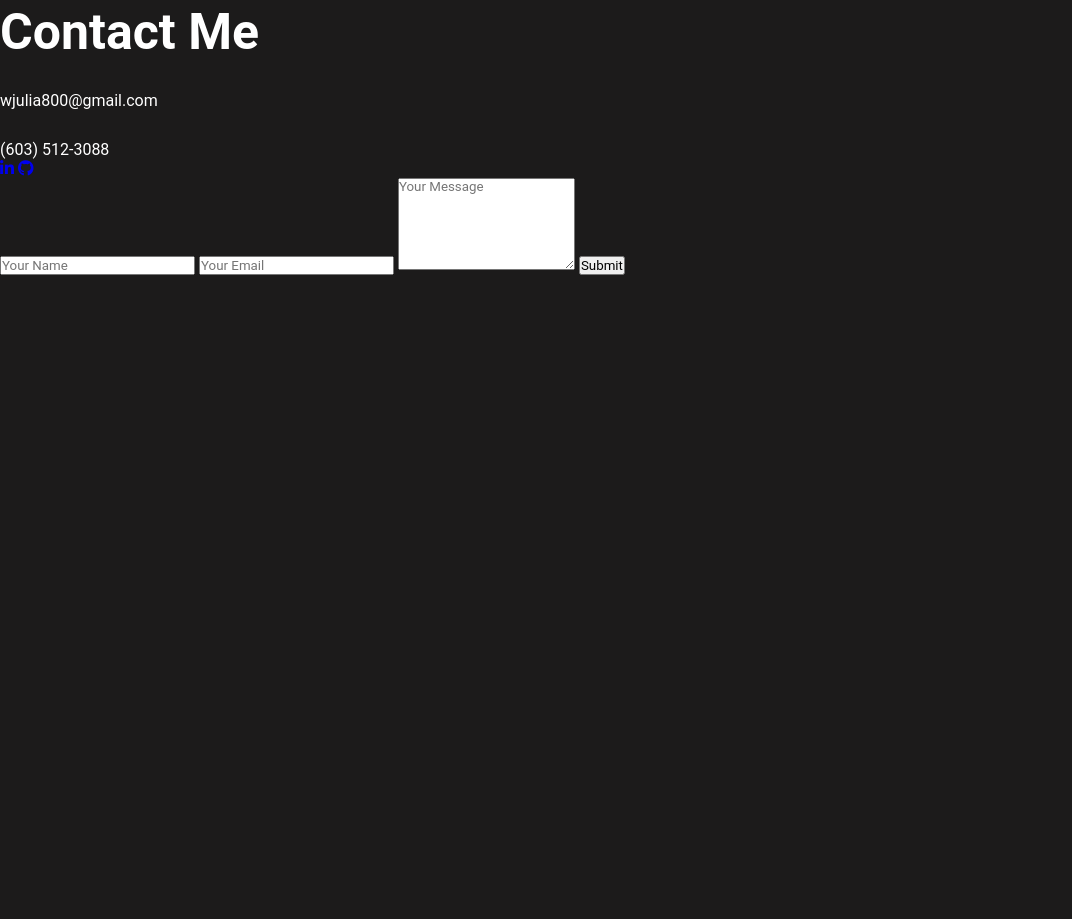
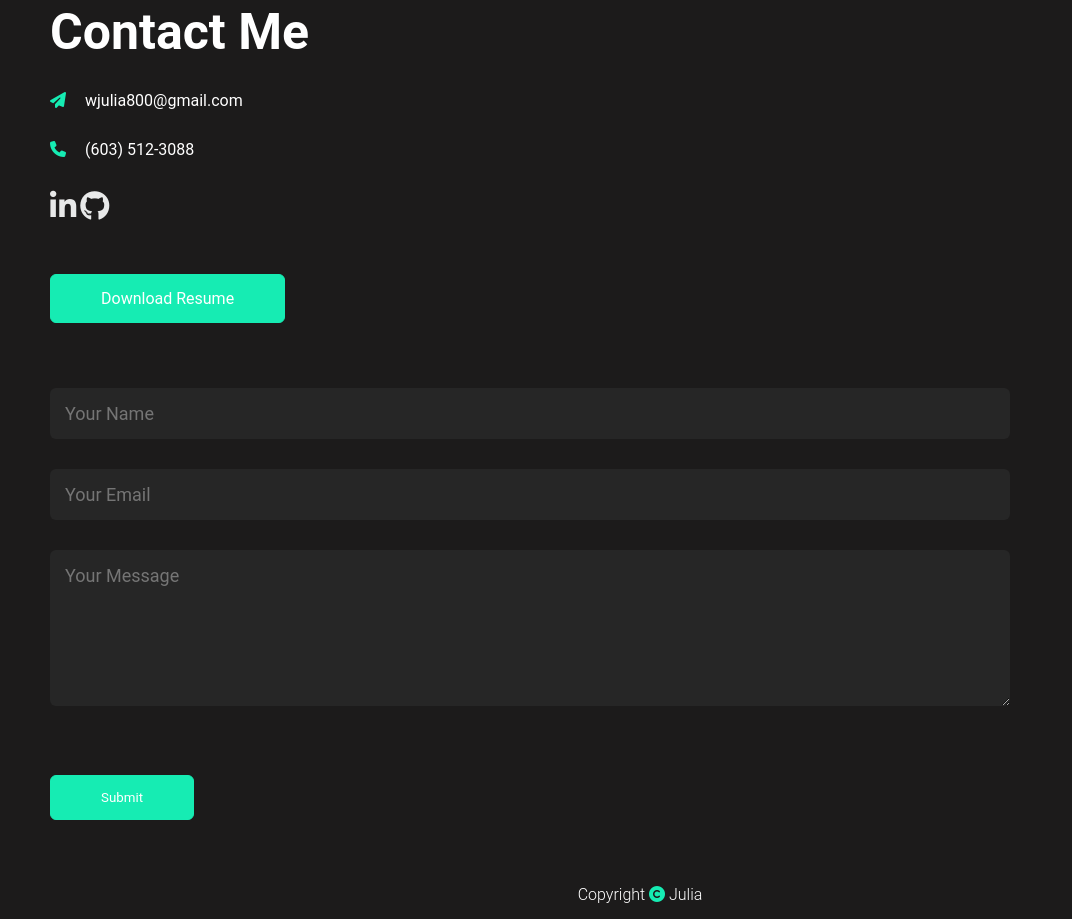
Before and after one commit to juliawill/portfolio, a plain HTML site: page index.html in a window 1280 px wide. Shown: the part 2586-3505 px from the top of the page, without its empty margins (0-1072 px from the left). Before the commit the page ends 2861 px from the top, so only its background shows below. Drawn offline with Linux system fonts and the light colour scheme; a small style sheet from the web is missing.

Commit message:
added more in contact section

```diff
--- a/index.html
+++ b/index.html
@@ -155,24 +155,26 @@
       <div class="row">
         <div class="contact-left">
           <h1 class="sub-title">Contact Me</h1>
-          <p>wjulia800@gmail.com</p>
-          <p>(603) 512-3088</p>
+          <p><i class="fa-solid fa-paper-plane"></i> wjulia800@gmail.com</p>
+          <p><i class="fa-solid fa-phone"></i> (603) 512-3088</p>
           <div class="social-icons">
             <a href="https://www.linkedin.com/in/julia-williams-3a27431ab/"><i class="fa-brands fa-linkedin-in"></i></a>
             <a href="https://github.com/juliawill"><i class="fa-brands fa-github"></i></a>
           </div>
-
+          <a href="JuliaWilliams_UpdatedResume2025_AccentureSoftwareDevConsultant_California.pdf" class="button button2">Download Resume</a>
         </div>
         <div class="contact-right"></div>
         <form>
           <input type="text" name="Name" placeholder= "Your Name" required>
           <input type="email" name="email" placeholder= "Your Email" required>
           <textarea name="Message"rows="6" placeholder= "Your Message"></textarea>
-          <button type="submit">Submit</button>
-
+          <button type="submit" class="button button2">Submit</button>
         </form>
       </div>
     </div>
+  </div>
+  <div class="copyright">
+    <p>Copyright <i class="fa-solid fa-copyright"></i> Julia</p>
   </div>
   <!-- javascript-->
   <script>
--- a/style.css
+++ b/style.css
@@ -400,6 +400,10 @@
 
 /*---contact---*/
 
+#contact {
+  padding-left: 50px;
+}
+
 .contact-left{
   flex-basis: 35%;
   /*padding-left: 50px;*/
@@ -412,3 +416,79 @@
 .contact-left p{
   margin-top: 30px;
 }
+
+.contact-left p i {
+  color: #16ecb3;
+  margin-right: 15px;
+  font-size: 25 px;
+
+}
+
+.social-icons{
+  margin-top: 30px;
+
+}
+
+.social-icons a {
+  text-decoration: none;
+  font-size: 30px;
+  margin-right: 15 px;
+  color: #e8e9e9;
+  display: inline-block;
+  transition: transform 0.5s;
+
+}
+
+.social-icons a:hover {
+  color:#16ecb3;
+  transform: translateY(-5px);
+
+
+}
+
+.button.button {
+  display: inline-block;
+  background: #16ecb3;
+}
+
+.contact-right form {
+  width: 100%;
+
+}
+
+form input, form textarea {
+  width: 100%;
+  border: 0;
+  outline: none;
+  background: #262626;
+  padding: 15px;
+  margin: 15px 0;
+  color: #fff;
+  font-size: 18px;
+  border-radius: 6px;
+
+}
+
+form button2{
+  padding: 14px 60px;
+  font-size: 18px;
+  margin-top: 20px;
+  cursor: pointer;
+}
+
+.copyright {
+  text-align: center;
+  margin-bottom: 15px;
+  margin-top: 15px;
+  font-weight: 300;
+}
+
+.copyright i {
+  color: #16ecb3;
+}
+
+/* making css responsive - small screens*/
+
+@media only screen and (max-width: 600px) {
+
+}
```
